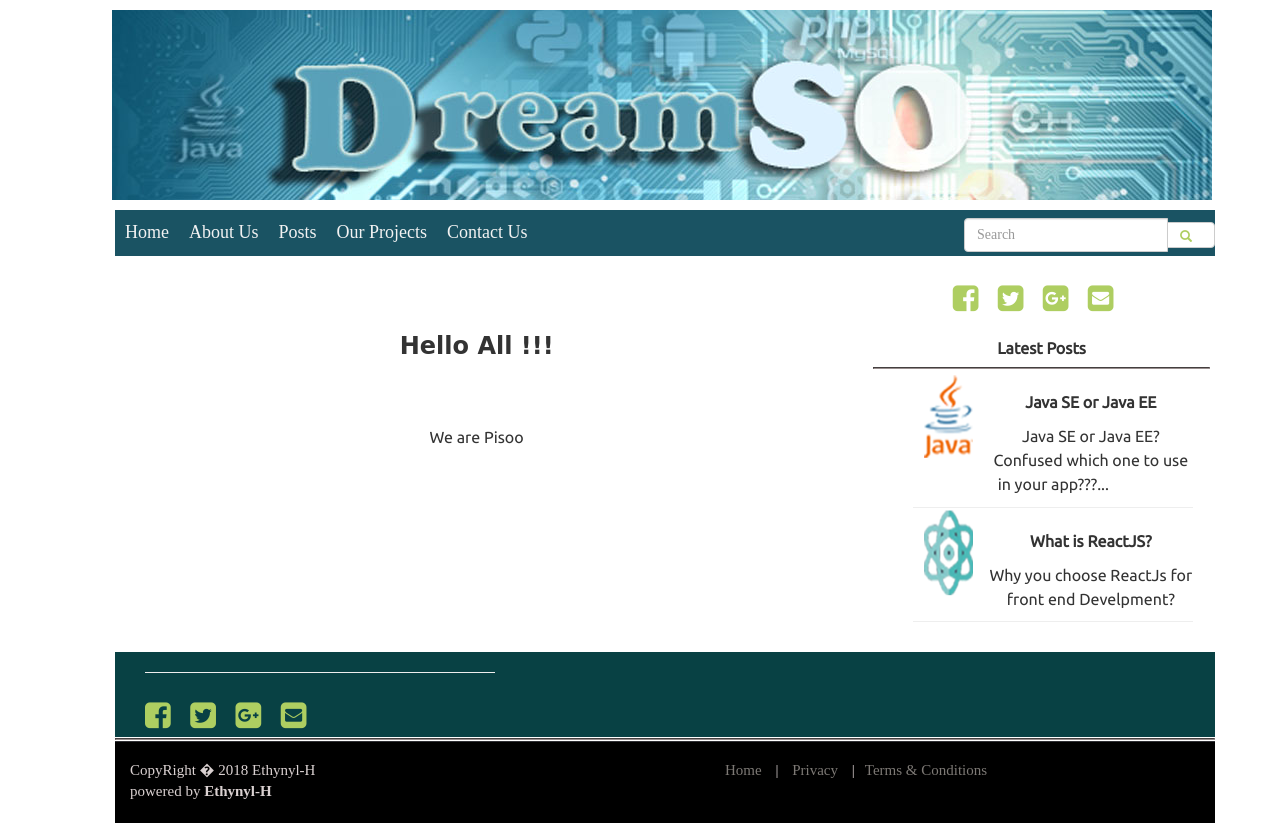
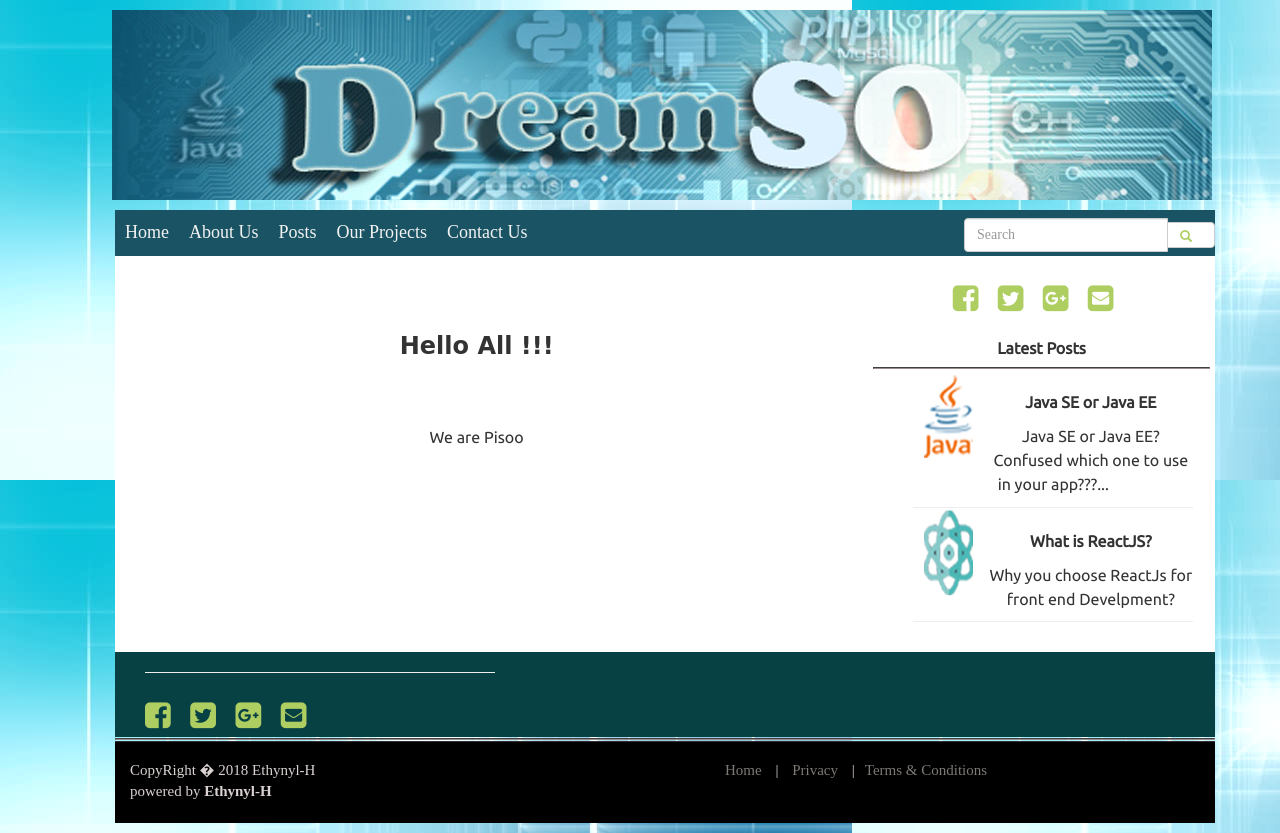
Before and after one commit to Dream-SO/Dream-SO, a Java web app: page /about in a window 1280 px wide. Run offline with Spring Boot 4, a stand-in JSP engine, Linux system fonts and the light colour scheme; the project's own start-up code is not run, and a stand-in starts its controllers and pages; some libraries are stand-ins or nearby versions.

Commit message:
modified body,main-content css classes

```diff
--- a/WebContent/WEB-INF/views/client/layouts/header.jsp
+++ b/WebContent/WEB-INF/views/client/layouts/header.jsp
@@ -22,7 +22,12 @@
 	.w3-myfont {
 	  font-family: "Comic Sans MS", cursive, sans-serif;
 	}
-
+	.main-content{
+		background-color:white;
+	}
+	body{
+		background-image: url("${pageContext.request.contextPath}/resources/images/1.jpg");
+	}
 
 	</style>
 
```
